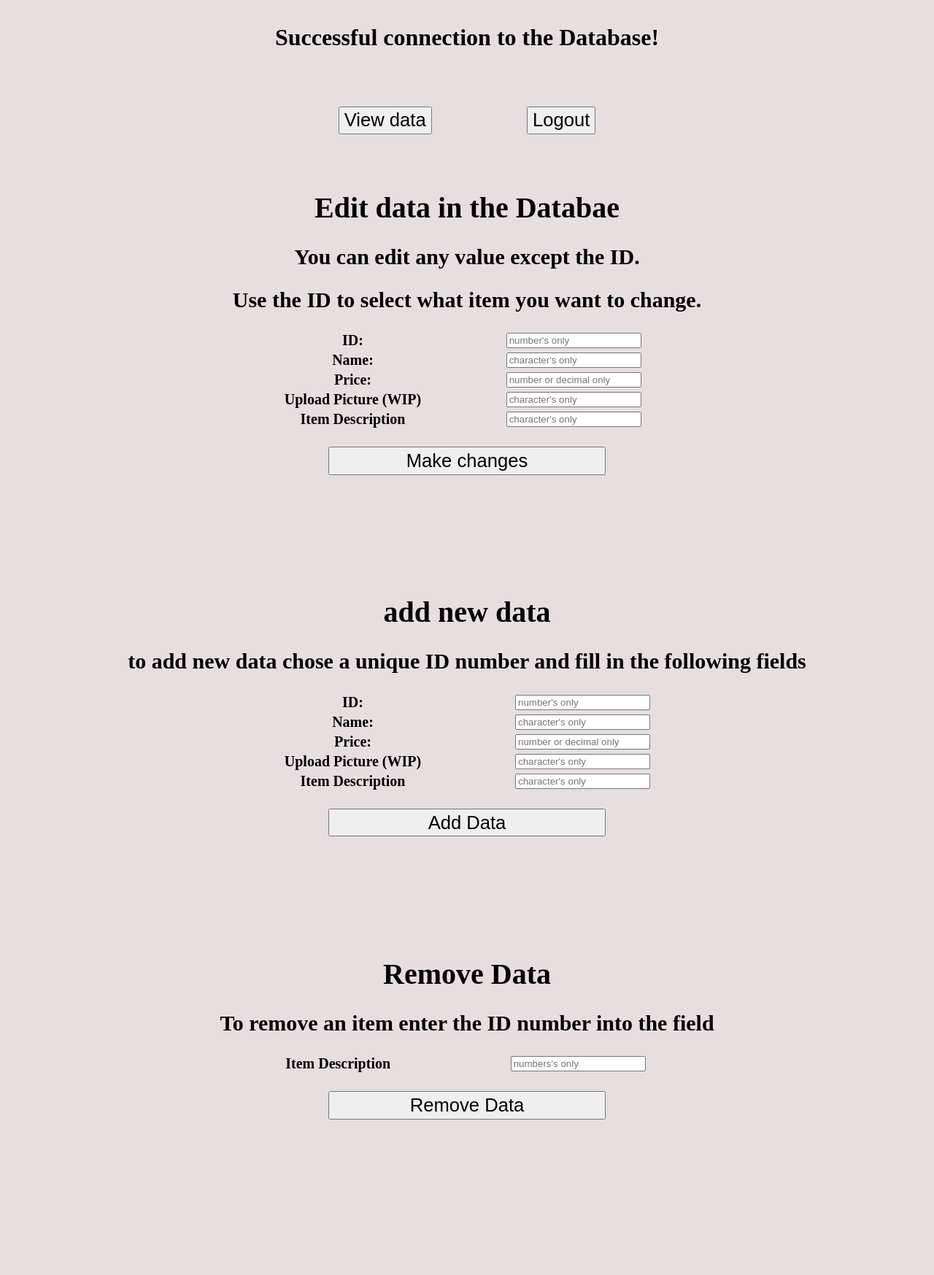
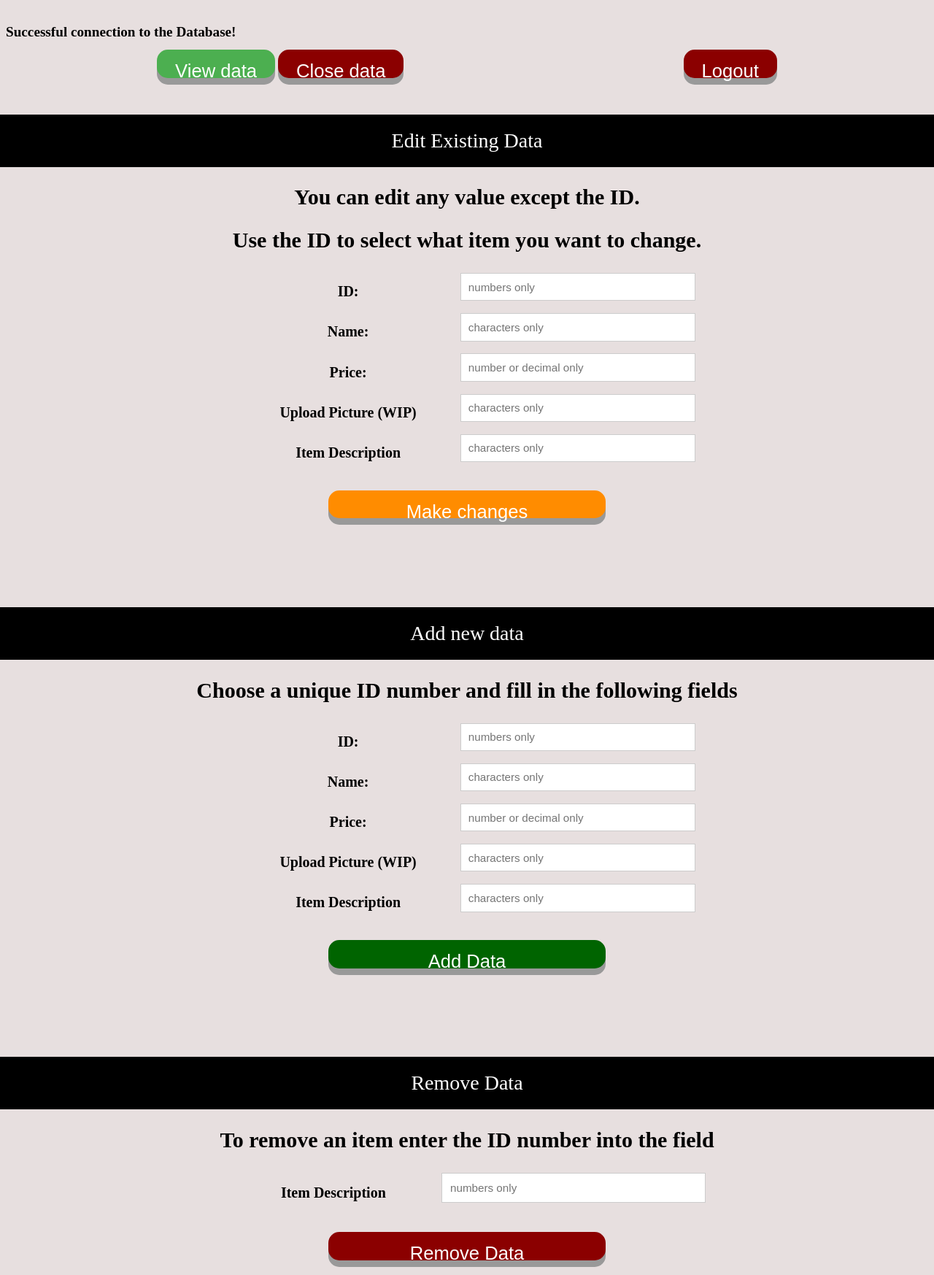
Before and after one commit to niranma/Fiala, a PHP site: page /fart.php in a window 1280 px wide. Shown: the whole page at 73% size. Before the commit the page ends 1534 px from the top, so only its background shows below. Run offline with PHP 8.4, Linux system fonts and the light colour scheme; the visitor is signed in with stand-in values (Sample User, id 1); lists and menus that the app fills with data are empty.

Commit message:
Update fart.php

```diff
--- a/fart.php
+++ b/fart.php
@@ -21,6 +21,96 @@
             .spacer{
                 width: 100%;
                 height: 15%;
+            }
+            .button {
+                display: inline-block;
+                padding: 15px 25px;
+                font-size: 24px;
+                cursor: pointer;
+                text-align: center;
+                text-decoration: none;
+                outline: none;
+                color: #fff;
+                background-color: #4CAF50;
+                border: none;
+                border-radius: 15px;
+                box-shadow: 0 9px #999;
+            }
+
+            .button:hover {
+                background-color: gray;
+            }
+            .button:active {
+                background-color: #3e8e41;
+                box-shadow: 0 5px #666;
+                transform: translateY(4px);
+            }
+            .button2{
+                background-color: darkred;
+            }
+            .button3{
+                background-color: darkred;
+            }
+            .button4{
+                background-color: darkorange;
+            }
+            .button5{
+                background-color: darkgreen;
+            }
+            .button6{
+                background-color: darkred;
+            }
+
+
+            .form-style-6 h1{
+                background: black;
+                padding: 20px 0;
+                font-size: 140%;
+                font-weight: 300;
+                text-align: center;
+                color: #fff;
+                margin: -16px -16px 16px -16px;
+            }
+            .form-style-6 h5{
+                background: black;
+                padding: 20px 0;
+                font-size: 140%;
+                font-weight: 300;
+                text-align: center;
+                color: #fff;
+                margin: -16px -16px 16px -16px;
+            }
+            .form-style-6 h6{
+                background: black;
+                padding: 20px 0;
+                font-size: 140%;
+                font-weight: 300;
+                text-align: center;
+                color: #fff;
+                margin: -16px -16px 16px -16px;
+            }
+            .form-style-6 input[type="text"],
+            .form-style-6 input[type="date"],
+            .form-style-6 input[type="datetime"],
+            .form-style-6 input[type="email"],
+            .form-style-6 input[type="number"],
+            .form-style-6 input[type="search"],
+            .form-style-6 input[type="time"],
+            .form-style-6 input[type="url"],
+            .form-style-6 textarea,
+            .form-style-6 select
+            {
+
+                outline: none;
+                box-sizing: border-box;
+
+                width: 100%;
+                background: #fff;
+                margin-bottom: 4%;
+                border: 1px solid #ccc;
+                padding: 3%;
+                color: #555;
+                font: 95% Arial, Helvetica, sans-serif;
             }
         </style>
     </head>
@@ -47,15 +137,16 @@
                 }
 
                 // successful connection to database
-                echo "<h1 style='text-align: center; padding-top: 2%;'>Successful connection to the Database!</h1><br><br><br>";
+                echo "<h1 style='text-align: lefft; font-size:120%;padding-top: 2%;'>Successful connection to the Database!</h1>";
 
                 echo'
                         <form method="post" style="text-align: center;">
                             <!-- view data button -->
                             <button style="margin-bottom: 50px; font-size: 2vw; height: 3vw;"type="submit" name="view" class="button" >View data </button>
-
+                            <!-- close data button -->
+                            <button style="margin-bottom: 50px; font-size: 2vw; height: 3vw;"type="submit" name="close" class="button button2" >Close data </button>
                             <!-- logout button -->
-                            <button name="logout" style="margin-bottom: 50px; margin-left:10%; font-size: 2vw; height: 3vw;" onclick="">Logout</button>
+                            <button name="logout" style="margin-bottom: 50px; margin-left:30%; font-size: 2vw; height: 3vw;" onclick=""class="button button3">Logout</button>
                         </form>
                     ';
 
@@ -194,22 +285,22 @@
 
         <!-- edit data section       DO NOT CHANGE NAME FIELD IT WILL BREAK THE PHP-->
         <div name="main" style=" font-size: 20px; background-color: #e7dfdf;">
-
+          <div class="form-style-6">
             <form method="post">
                 <div style=" text-align: center;">
-                     <h1 style="text-align: center;">Edit data in the Databae</h1>
+                     <h1 style="text-align: center;">Edit Existing Data</h1>
                      <h2 style="text-align: center;">You can edit any value except the ID.</h2>
                      <h2 style="text-align: center;">Use the ID to select what item you want to change.</h2>
 
                         <table style="margin-left: 25%;width: 50%">
                             <tr>
                                 <th><p style="display: inline; font-size: 20px">ID: </p></th>
-                                <th><input style="margin-right: 8%;" type="number" name="id" placeholder="number's only"/></th>
+                                <th><input style="margin-right: 8%;" type="number" name="id" placeholder="numbers only"/></th>
                             </tr>
 
                             <tr>
                                 <th><p style="display: inline; font-size: 20px">Name: </p></th>
-                                <th><input style="margin-right: 8%;" type="text" name="name" placeholder="character's only "/></th>
+                                <th><input style="margin-right: 8%;" type="text" name="name" placeholder="characters only "/></th>
                             </tr>
 
                             <tr>
@@ -219,18 +310,18 @@
 
                             <tr>
                                 <th><p style="display: inline; font-size: 20px">Upload Picture (WIP)</p></th>
-                                <th><input style="margin-right: 8%;" type="text" name="picture" placeholder="character's only "/></th>
+                                <th><input style="margin-right: 8%;" type="text" name="picture" placeholder="characters only "/></th>
                             </tr>
 
                             <tr>
                                 <th><p style="display: inline; font-size: 20px">Item Description</p></th>
-                                <th><input style="margin-right: 8%;" type="text" name="description" placeholder="character's only "/></th>
+                                <th><input style="margin-right: 8%;" type="text" name="description" placeholder="characters only "/></th>
                             </tr>
                         </table>
 
                     <br>
                 </div>
-                <button style="margin-left: 35%;text-align: center; font-size: 2vw; height: 3vw; width: 30%;" type="submit" name="edit" class="button" value="Change">Make changes</button>
+                <button style="margin-left: 35%;text-align: center; font-size: 2vw; height: 3vw; width: 30%;" type="submit" name="edit" class="button button4" value="Change">Make changes</button>
             </form>
 
             <div class="spacer"></div>
@@ -238,17 +329,17 @@
         <form method="post">
             <div style="text-align: center;">
 
-                <h1>add new data</h1>
-                <h2>to add new data chose a unique ID number and fill in the following fields</h2>
+                <h5>Add new data</h5>
+                <h2>Choose a unique ID number and fill in the following fields</h2>
                 <table style="margin-left: 25%;width: 50%">
                     <tr>
                         <th><p style="display: inline; font-size: 20px">ID: </p></th>
-                        <th><input type="number" name="id" placeholder="number's only"/></th>
+                        <th><input type="number" name="id" placeholder="numbers only"/></th>
                     </tr>
 
                     <tr>
                         <th><p style="display: inline;  font-size: 20px">Name: </p></th>
-                        <th><input type="text" name="name" placeholder="character's only "/></th>
+                        <th><input type="text" name="name" placeholder="characters only "/></th>
                     </tr>
 
                     <tr>
@@ -258,17 +349,17 @@
 
                     <tr>
                         <th><p style="display: inline; font-size: 20px">Upload Picture (WIP)</p></th>
-                        <th><input type="text" name="picture" placeholder="character's only "/></th>
+                        <th><input type="text" name="picture" placeholder="characters only "/></th>
                     </tr>
 
                     <tr>
                         <th><p style="display: inline; font-size: 20px">Item Description</p></th>
-                        <th><input type="text" name="description" placeholder="character's only "/></th>
+                        <th><input type="text" name="description" placeholder="characters only "/></th>
                     </tr>
 
                 </table>
                 <br>
-                <button style="text-align: center; font-size: 2vw; height: 3vw; width: 30%;" type="submit" name="add" class="button" value="add">Add Data</button>
+                <button style="text-align: center; font-size: 2vw; height: 3vw; width: 30%;" type="submit" name="add" class="button button5" value="add">Add Data</button>
             </div>
         </form>
 
@@ -278,18 +369,18 @@
         <form method="post">
             <div style="text-align: center;">
 
-                <h1>Remove Data</h1>
+                <h6>Remove Data</h6>
                 <h2>To remove an item enter the ID number into the field</h2>
                 <table style="margin-left: 25%;width: 50%">
                     <tr>
                         <th><p style="display: inline; font-size: 20px">Item Description</p></th>
-                        <th><input style="margin-right: -8%;" type="number" name="id" placeholder="numbers's only "/></th>
+                        <th><input style="margin-right: -8%;" type="number" name="id" placeholder="numbers only "/></th>
                     </tr>
                 </table>
                 <br>
-                <button style="text-align: center; font-size: 2vw; height: 3vw; width: 30%;" type="submit" name="remove" class="button" value="add">Remove Data</button>
+                <button style="text-align: center; font-size: 2vw; height: 3vw; width: 30%;" type="submit" name="remove" class="button button6" value="add">Remove Data</button>
             </div>
         </form>
-
+        </div>
     </body>
 </html>
```
